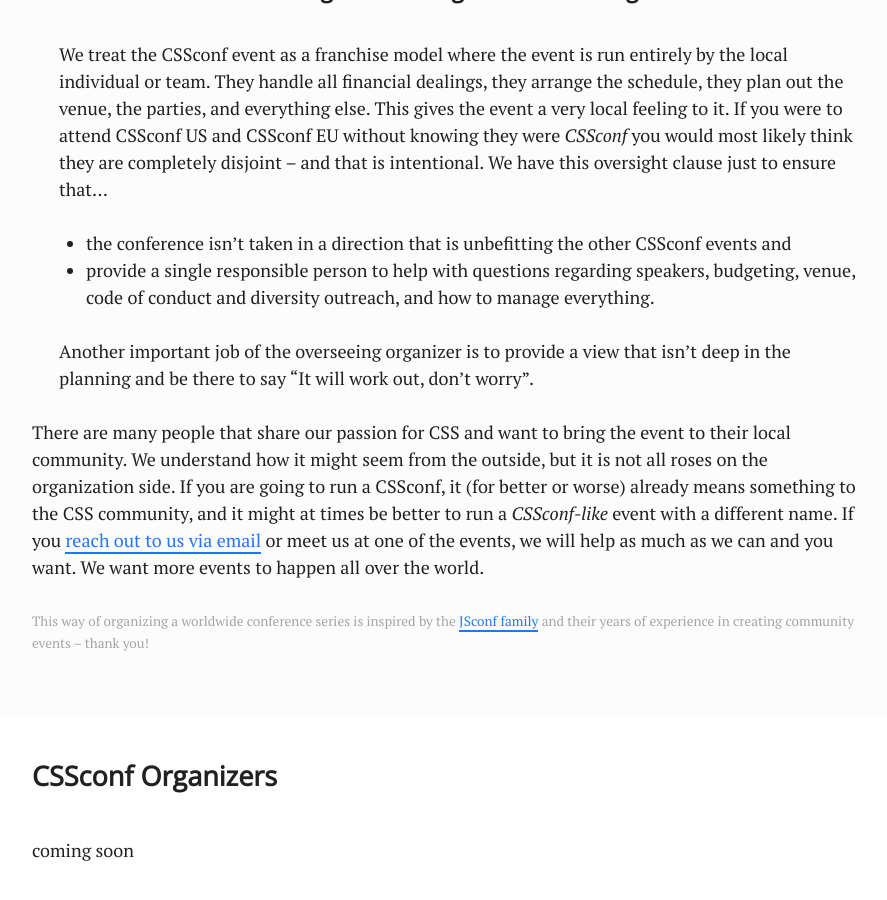
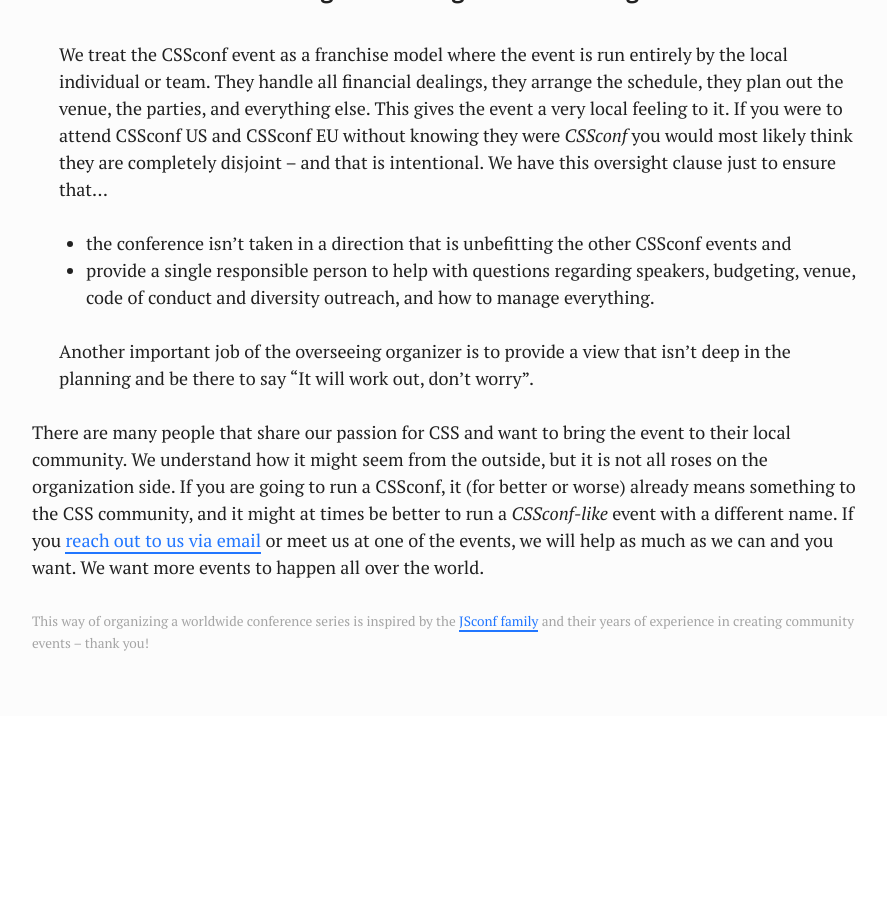
Before and after one commit to cssconf/cssconf.org, a Jekyll site: the page built from index.html, in a window 1280 px wide and 900 px high, scrolled down 2462 px. Shown: the whole window, without its empty margins (194-1081 px from the left). Built offline with Jekyll 4.4.1, drawn with Linux system fonts in a browser that asks for light colours; after the commit the page ends 3214 px from its top, so only the background shows below that.

Commit message:
remove empty section

```diff
--- a/index.html
+++ b/index.html
@@ -96,27 +96,3 @@
 
   </div>
 </section>
-
-
-
-<section>
-  <div class="wrap">
-
-    <h2>CSSconf Organizers</h2>
-
-    <p>coming soon</p>
-
-    <!--     <div class="list-confs">
-      <a href="http://cssconf.eu/">CSSconf EU</a>
-      <a href="http://cssconfbp.rocks/">CSSconf Budapest</a>
-      <a href="http://cssconfar.com/">CSSconf Argentina</a>
-      <a href="http://cssconf.asia/">CSSconf Asia</a>
-      <a href="https://twitter.com/cssconfco">CSSconf Colombia</a>
-      <a href="http://cssconf.com.au/">CSSconf AU</a>
-      <a href="http://cssconf.com/">CSSconf US</a>
-      <a href="http://cssconf.no/">CSSconf Nordic</a>
-      <a href="http://cssconfoak.land/">CSSconf Oakland</a>
-    </div> -->
-
-  </div>
-</section>
```
